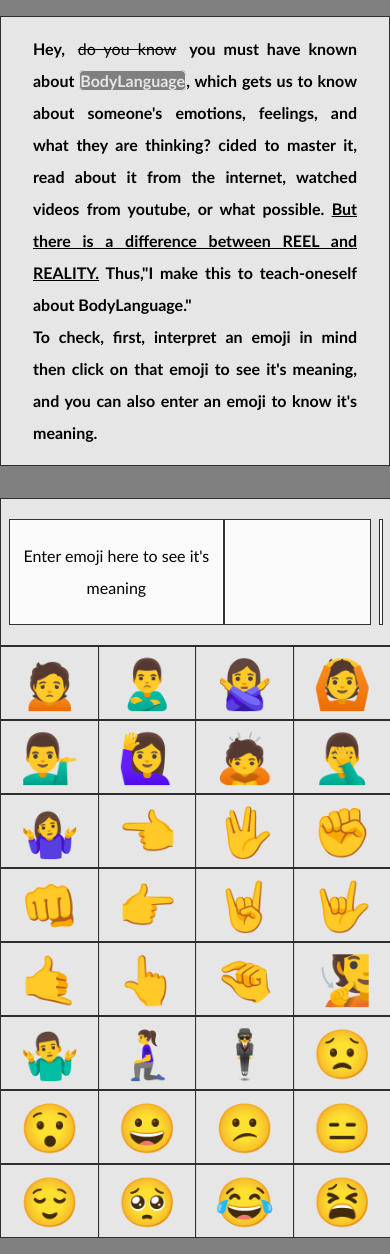
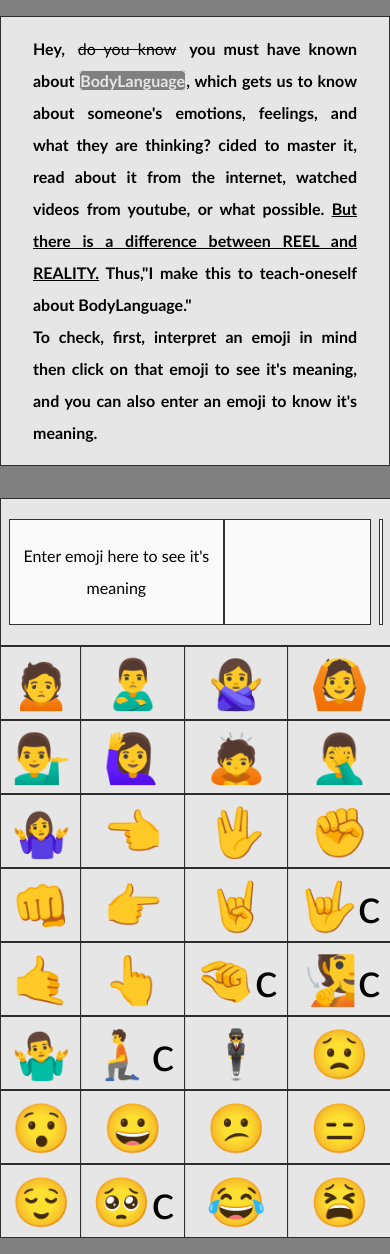
Before and after one commit to bajajshubham/gestures-interpreter, a React (Create React App) app: page / in a window 390 px wide. Built offline with nearby package versions, Linux system fonts and the light colour scheme.

Commit message:
fix: emojis mobile support

```diff
--- a/src/App.js
+++ b/src/App.js
@@ -19,13 +19,13 @@ const gesturesDB = {
   "👊" : "Oncoming Fist",
   "👉" :"Pointing Right",
   "🤘" :"Sign of the Horns",
-  "🤟" :"Love-You",
+  "🤟c" :"Love-You",
   "🤙" :"Call me Hand",
   "👆" :"Pointing Up",
-  "🤏" :"Pinching Hand",
-  "🧏" :"Deaf",
+  "🤏c" :"Pinching Hand",
+  "🧏c" :"Deaf",
   "🤷‍♂️" :"Shrugging",
-  "🧎‍♀️" :"Kneeling",
+  "🧎c" :"Kneeling",
   "🕴️":"Suit Levitating",
   "😟":"Worried",
   "😯":"Hushed",
@@ -33,7 +33,7 @@ const gesturesDB = {
   "😕":"Confused",
   "😑":"Expressionless",
   "😌":"Relieved",
-  "🥺":"Pleading",
+  "🥺c":"Begging",
   "😂":"Tears of Joy",
   "😫":"Tired",
 
```
